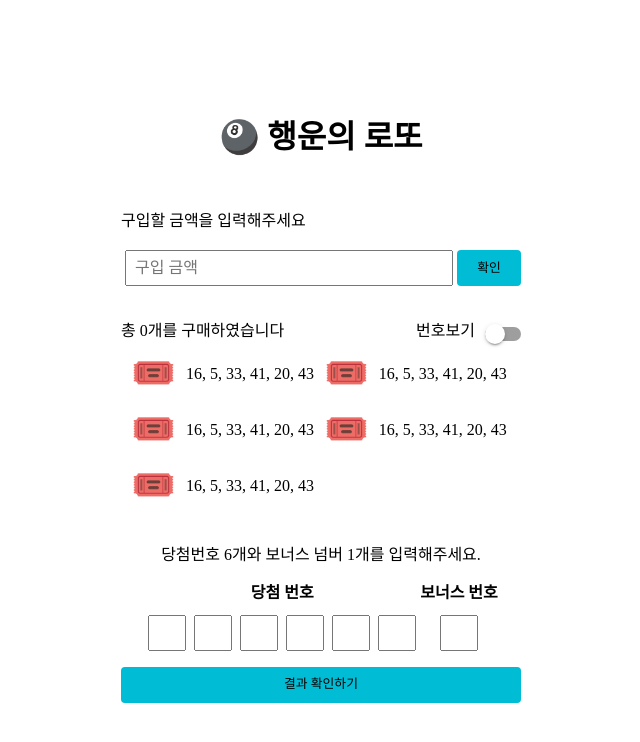
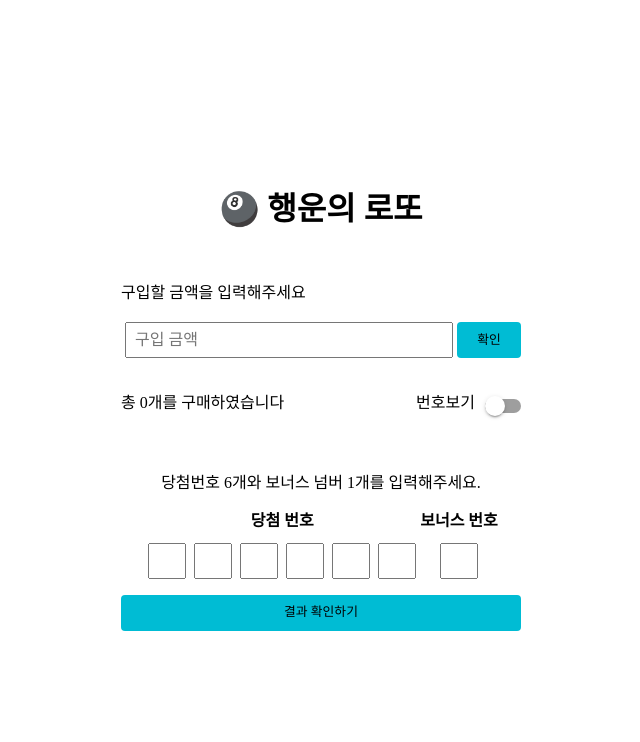
Before and after one commit to woowacourse/react-lotto, a React (Create React App) app: page / in a window 1280 px wide. Shown: the top 742 px of the page, without its empty margins (319-959 px from the left). Built offline with nearby package versions, Linux system fonts and the light colour scheme.

Commit message:
feat: 로또 구입 금액을 입력하면, 금액에 해당하는 로또를 발급

```diff
--- a/src/App.tsx
+++ b/src/App.tsx
@@ -5,19 +5,9 @@ import ResultModal from './components/ResultModal/ResultModal';
 import WinningNumberInput from './components/WinningNumberInput/WinningNumberInput';
 import { AppWrapper } from './App.styles';
 import Button from './components/common/Button';
-import { getRandomNumber } from './utils/random';
-
-type Ticket = {
-  numbers: number[];
-};
-
-type WinningNumber = {
-  numbers: number[];
-  bonus: number;
-};
+import { issueTickets } from './services/tickets';
 
 type State = {
-  payment: number;
   isToggled: boolean;
   tickets: Ticket[];
   winningNumber: WinningNumber;
@@ -29,7 +19,6 @@ export default class App extends Component<{}, State> {
     super(props);
 
     this.state = {
-      payment: 0,
       isToggled: false,
       tickets: [],
       winningNumber: {
@@ -42,28 +31,11 @@ export default class App extends Component<{}, State> {
     this.handlePayment = this.handlePayment.bind(this);
   }
 
-  // TODO : 핸들링하는거 빼고는 나머지 다 service에다 넣기 (로또게임 기능 관련)
-  // getLottoNumberList() {
-  //   const numberList = new Set();
-  //   while (numberList.size < LOTTO.NUMBER_LIST_LENGTH) {
-  //     numberList.add(getRandomNumber(LOTTO.MIN_NUMBER, LOTTO.MAX_NUMBER));
-  //   }
+  handlePayment(payment: number) {
+    const tickets: Ticket[] = issueTickets(payment);
 
-  //   return [...numberList];
-  // }
-
-  // issueTickets(payment: number) {
-  //   const lottoNumberList = this.#getLottoNumberList();
-  //   this.#lottoItemList.push({
-  //     lottoNumberList,
-  //     matchCount: 0,
-  //     bonusNumberMatched: false,
-  //   });
-  // }
-
-  handlePayment(newPayment: number) {
     this.setState({
-      payment: newPayment,
+      tickets,
     });
   }
 
@@ -72,7 +44,7 @@ export default class App extends Component<{}, State> {
       <AppWrapper display="flex">
         <h1 className="app-title">🎱 행운의 로또</h1>
         <PaymentForm handlePayment={this.handlePayment} />
-        <TicketList />
+        <TicketList tickets={this.state.tickets} />
         <WinningNumberInput />
         <Button fullWidth>결과 확인하기</Button>
         <ResultModal />
--- a/src/components/PaymentForm/PaymentForm.tsx
+++ b/src/components/PaymentForm/PaymentForm.tsx
@@ -3,6 +3,7 @@ import Button from '../common/Button';
 import Input from '../common/Input';
 import { Wrapper } from '../common/Wrapper';
 import { PaymentFormWrapper, PaymentFormLabel } from './PaymentForm.styles';
+import { alertByPaymentCase, isValidPayment } from '../../services/validation';
 
 type Props = {
   handlePayment: (newPayment: number) => void;
@@ -11,9 +12,11 @@ type Props = {
 type State = {
   payment: number;
 };
+
 export default class PaymentForm extends Component<Props, State> {
   constructor(props: Props) {
     super(props);
+
     this.state = {
       payment: 0,
     };
@@ -21,6 +24,7 @@ export default class PaymentForm extends Component<Props, State> {
     this.handleInputChange = this.handleInputChange.bind(this);
     this.handleSubmit = this.handleSubmit.bind(this);
   }
+
   handleInputChange(event: ChangeEvent<HTMLInputElement>) {
     this.setState({
       payment: event.target.valueAsNumber,
@@ -29,6 +33,12 @@ export default class PaymentForm extends Component<Props, State> {
 
   handleSubmit(event: FormEvent<HTMLFormElement>) {
     event.preventDefault();
+
+    if (isValidPayment(this.state.payment)) {
+      alertByPaymentCase(this.state.payment);
+      return;
+    }
+
     this.props.handlePayment(this.state.payment);
   }
 
--- a/src/components/TicketList/TicketItem/TicketItem.tsx
+++ b/src/components/TicketList/TicketItem/TicketItem.tsx
@@ -1,14 +1,16 @@
 import React, { Component } from 'react';
 import { TicketItemWrapper } from './TicketItem.styles';
 
-// type TicketItemProps = {};
+type Props = {
+  ticketNumbers: Ticket;
+};
 
-export default class TicketItem extends Component {
+export default class TicketItem extends Component<Props> {
   render() {
     return (
       <TicketItemWrapper>
         <span className="ticket-icon">🎟️ </span>
-        <span className="ticket-number">16, 5, 33, 41, 20, 43</span>
+        <span className="ticket-number">{this.props.ticketNumbers.join(' ')}</span>
       </TicketItemWrapper>
     );
   }
--- a/src/components/TicketList/TicketList.tsx
+++ b/src/components/TicketList/TicketList.tsx
@@ -3,9 +3,11 @@ import Toggle from '../common/Toggle';
 import { TicketListHeader, TicketListWrapper, List } from './TicketList.styles';
 import TicketItem from './TicketItem/TicketItem';
 
-// type TicketListProps = {};
+type Props = {
+  tickets: Ticket[];
+};
 
-export default class TicketList extends Component {
+export default class TicketList extends Component<Props> {
   render() {
     return (
       <TicketListWrapper>
@@ -16,11 +18,9 @@ export default class TicketList extends Component {
           </div>
         </TicketListHeader>
         <List>
-          <TicketItem />
-          <TicketItem />
-          <TicketItem />
-          <TicketItem />
-          <TicketItem />
+          {this.props.tickets.map(ticket => (
+            <TicketItem ticketNumbers={ticket} />
+          ))}
         </List>
       </TicketListWrapper>
     );
--- /dev/null
+++ b/src/components/constants/alertMessage.ts
@@ -0,0 +1,10 @@
+import TICKET from './ticket';
+
+const ALERT_MESSAGE = Object.freeze({
+  SHOULD_MORE_THAN_MINIMUM_PAYMENT: `구입 금액은 최소 ${TICKET.PRICE}원 이상이여야 합니다.`,
+  SHOULD_INPUT_ALL_NUMBERS: '모든 번호를 입력해주셔야 결과를 확인할 수 있습니다.',
+  DUPLICATED_NUMBER_EXIST: '번호들 중 중복된 숫자가 존재합니다.',
+  NUMBER_RANGE_EXCEEDED: `${TICKET.MIN_NUMBER} ~ ${TICKET.MAX_NUMBER} 사이의 숫자들만 번호로 입력해주세요`,
+});
+
+export default ALERT_MESSAGE;
--- /dev/null
+++ b/src/components/constants/ticket.ts
@@ -0,0 +1,9 @@
+const TICKET = Object.freeze({
+  NUMBER_LIST_LENGTH: 6,
+  CORRECT_NUMBER_LENGTH: 7,
+  PRICE: 1000,
+  MIN_NUMBER: 1,
+  MAX_NUMBER: 45,
+});
+
+export default TICKET;
--- /dev/null
+++ b/src/services/tickets.ts
@@ -0,0 +1,16 @@
+import TICKET from '../components/constants/ticket';
+import { getRandomNumber } from '../utils/random';
+
+const generateTicket = (): Ticket => {
+  const ticket = new Set<number>();
+  while (ticket.size < TICKET.NUMBER_LIST_LENGTH) {
+    ticket.add(getRandomNumber(TICKET.MIN_NUMBER, TICKET.MAX_NUMBER));
+  }
+  return [...ticket];
+};
+
+export const issueTickets = (payment: number): Ticket[] => {
+  const ticketCount: number = Math.floor(payment / TICKET.PRICE);
+
+  return [...Array(ticketCount)].map(() => generateTicket());
+};
--- /dev/null
+++ b/src/services/validation.ts
@@ -0,0 +1,10 @@
+import ALERT_MESSAGE from '../components/constants/alertMessage';
+import TICKET from '../components/constants/ticket';
+
+export const isValidPayment = (payment: number) => payment < TICKET.PRICE;
+
+export const alertByPaymentCase = (payment: number) => {
+  if (payment < TICKET.PRICE) {
+    alert(ALERT_MESSAGE.SHOULD_MORE_THAN_MINIMUM_PAYMENT);
+  }
+};
--- /dev/null
+++ b/src/type.d.ts
@@ -0,0 +1,6 @@
+declare type Ticket = number[];
+
+declare type WinningNumber = {
+  numbers: number[];
+  bonus: number;
+};
--- a/src/utils/random.ts
+++ b/src/utils/random.ts
@@ -1,5 +1,3 @@
-export const getRandomNumber = (min: number, max: number) => {
-  if (Number.isNaN(min) && Number.isNaN(max)) return;
-
+export const getRandomNumber = (min: number, max: number): number => {
   return Math.floor(Math.random() * max + min);
 };
```
Also changed, not shown: tsconfig.json (+4 -9 lines), 1 other file (tests, documents, lock files or other folders).
